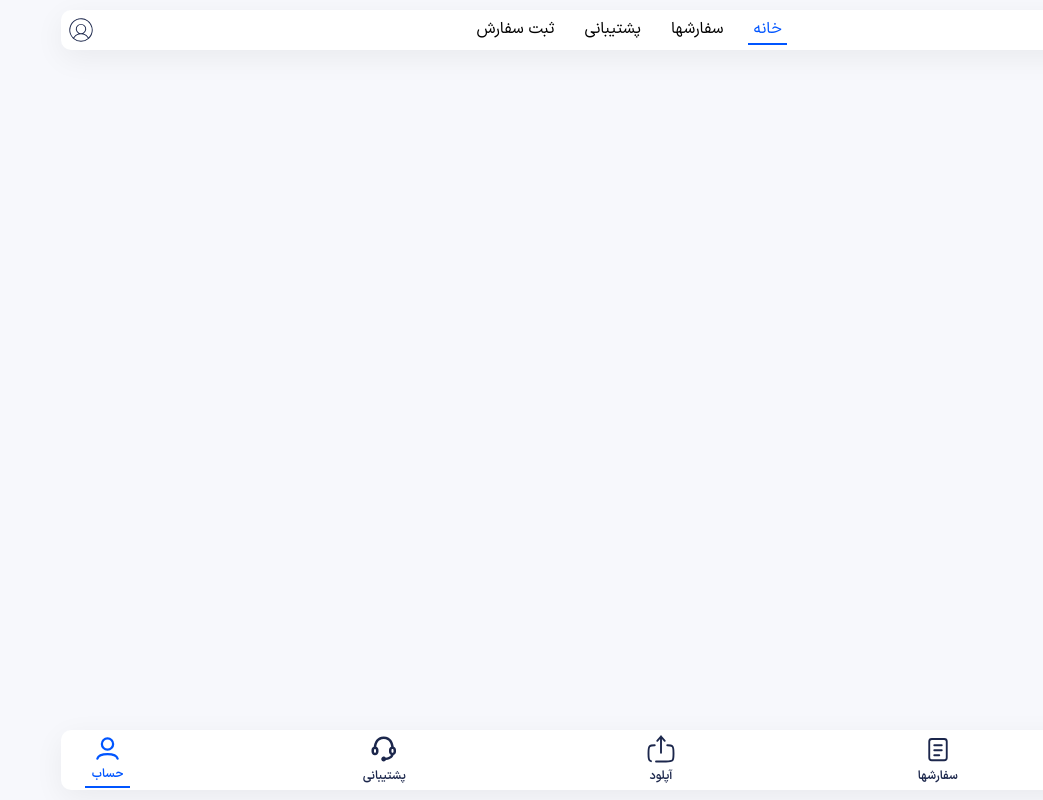
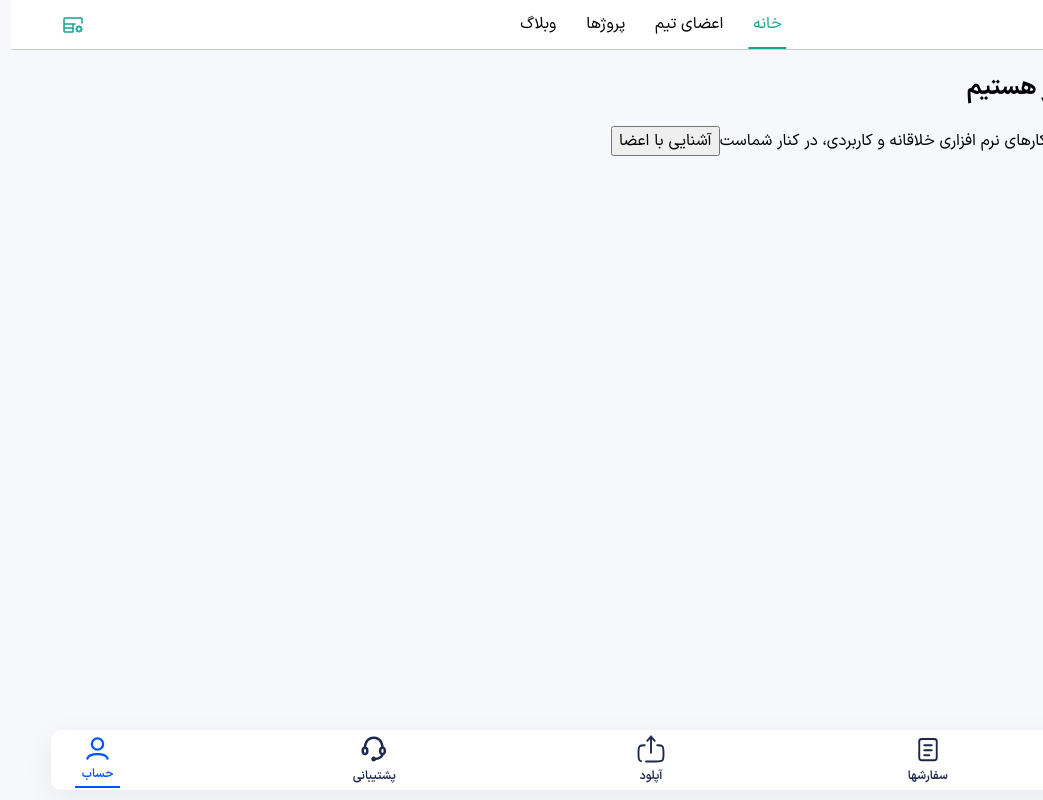
Before and after one commit to aliuserX/final-project, a React (Vite) app: page / in a window 1280 px wide. Shown: the whole page, without its empty margins (237-1280 px from the left). Built offline with nearby package versions, Linux system fonts and the light colour scheme.

Commit message:
re-design header site

```diff
--- a/src/app/App.module.css
+++ b/src/app/App.module.css
@@ -2,6 +2,6 @@
     flex: 1;
     width: 100%;
     max-width: 1200px;
-    margin: 10px auto;
+    margin: 0 auto;
     position: relative;
 }
--- a/src/components/header-component/HeaderComponent.module.css
+++ b/src/components/header-component/HeaderComponent.module.css
@@ -3,52 +3,51 @@ header {
     position: sticky;
     top: 0;
     z-index: 10;
-    height: 40px;
-    flex-shrink: 0;
+    height: 50px;
+    align-items: center;
+    background: white;
+    border-bottom: 1px solid #cccccc;
+    display: flex;
+    justify-content: center;
+}
+.main-header-div{
+    width: 100%;
+    max-width: 1200px;
     display: flex;
     justify-content: space-between;
-    align-items: center;
-    padding: 0 5px;
-    background: white;
-    max-width: 1200px;
-    margin: 10px auto;
-    border-radius: 10px;
-    box-shadow: 0 8px 30px rgba(0, 0, 0, 0.06);
+    height: 100%;
+    background-color: transparent;
+    padding: 0 10px;
+    position: relative;
 }
-header a{
+.main-header-div a{
     display: flex;
     align-items: center;
     gap: 5px;
     color: black;
     text-decoration: none;
+    flex-shrink: 0;
 }
-.header-action-buttons{
+.header-action-buttons-div{
     display: flex;
+    height: 100%;
     align-items: center;
     gap: 20px;
+    position: absolute;
+    left: 50%;
+    transform: translateX(-50%);
 }
-.header-action-buttons a{
+.header-action-buttons-div a{
     padding: 0 5px;
     border-bottom: 2px solid transparent;
-    height: 30px;
+    height: 100%;
 }
 .active-header-action-button{
-    color: #0055ff;
-    border-bottom: 2px solid #0055ff !important;
-}
-.menu-button{
-    display: none;
-    padding: 0;
-    margin: 0;
-    box-shadow: none;
-    border: 0;
-    background-color: transparent;
-    cursor: pointer;
-    width: 25px;
-    height: 25px;
+    color : #12A593 !important;
+    border-bottom: 2px solid #12A593 !important;
 }
 @media (max-width: 630px) {
-    .header-action-buttons {
+    .header-action-buttons-div {
         display: none;
     }
     .menu-button {
--- a/src/components/header-component/HeaderComponent.tsx
+++ b/src/components/header-component/HeaderComponent.tsx
@@ -4,48 +4,14 @@ import {Link, NavLink} from "react-router-dom";
 function HeaderComponent() {
     return (
         <header>
-            <button className={HeaderComponentStyle['menu-button']}>
-                <svg width="25" height="25" viewBox="0 0 24 24" fill="none" xmlns="http://www.w3.org/2000/svg">
-                    <g id="SVGRepo_bgCarrier" strokeWidth="0"/>
-                    <g id="SVGRepo_tracerCarrier" strokeLinecap="round" strokeLinejoin="round"/>
-                    <g id="SVGRepo_iconCarrier">
-                        <path d="M8 12H8.00901M12.0045 12H12.0135M15.991 12H16" stroke="#1C274C" strokeWidth="1.5" strokeLinecap="round" strokeLinejoin="round"/>
-                        <path d="M2 12C2 7.28595 2 4.92893 3.46447 3.46447C4.92893 2 7.28595 2 12 2C16.714 2 19.0711 2 20.5355 3.46447C22 4.92893 22 7.28595 22 12C22 16.714 22 19.0711 20.5355 20.5355C19.0711 22 16.714 22 12 22C7.28595 22 4.92893 22 3.46447 20.5355C2 19.0711 2 16.714 2 12Z" stroke="#1C274C" strokeWidth="1"/>
-                    </g>
+            <div className={HeaderComponentStyle['main-header-div']}>
+                <Link to="/" aria-label="صفحه اصلی کپی ارزان">
+                    <svg className="w-6 h-6 text-gray-800 dark:text-white" aria-hidden="true" xmlns="http://www.w3.org/2000/svg" width="30" height="30" fill="#12A593" viewBox="0 0 24 24">
+                        <path fillRule="evenodd" d="M20.337 3.664c.213.212.354.486.404.782.294 1.711.657 5.195-.906 6.76-1.77 1.768-8.485 5.517-10.611 6.683a.987.987 0 0 1-1.176-.173l-.882-.88-.877-.884a.988.988 0 0 1-.173-1.177c1.165-2.126 4.913-8.841 6.682-10.611 1.562-1.563 5.046-1.198 6.757-.904.296.05.57.191.782.404ZM5.407 7.576l4-.341-2.69 4.48-2.857-.334a.996.996 0 0 1-.565-1.694l2.112-2.111Zm11.357 7.02-.34 4-2.111 2.113a.996.996 0 0 1-1.69-.565l-.422-2.807 4.563-2.74Zm.84-6.21a1.99 1.99 0 1 1-3.98 0 1.99 1.99 0 0 1 3.98 0Z" clipRule="evenodd"/>
                     </svg>
-            </button>
-            <Link className={HeaderComponentStyle['']} to="/" aria-label="صفحه اصلی کپی ارزان">
-                <svg
-                    xmlns="http://www.w3.org/2000/svg"
-                    viewBox="0 0 100 100"
-                    width="30"
-                    height="30"
-                    role="img"
-                    aria-labelledby="logo-title"
-                >
-                    <title id="logo-title">Document and data logo</title>
-                    <g
-                        fill="none"
-                        stroke="#002A77"
-                        strokeWidth="5.5"
-                        strokeLinecap="round"
-                        strokeLinejoin="round"
-                    >
-                        <path d="M39 22.75H72.5L87 37.25V77.25H39" />
-                        <path d="M72.5 22.75V37.25H87" />
-                    </g>
-                    <g fill="#FD5F00">
-                        <rect x="11" y="36" width="29" height="5.5" rx="2.75" />
-                        <rect x="7" y="47.25" width="34" height="5.5" rx="2.75" />
-                        <rect x="14" y="58.5" width="27" height="5.5" rx="2.75" />
-                        <circle cx="47" cy="50" r="2.75" />
-                        <circle cx="54.5" cy="50" r="2.75" />
-                    </g>
-                    <rect x="62" y="47.25" width="14" height="5.5" rx="2.75" fill="#002A77" />
-                </svg>
-                کپی ارزان
+                    تیم توسعه پارس کد
                 </Link>
-            <div className={HeaderComponentStyle['header-action-buttons']}>
+                <div className={HeaderComponentStyle['header-action-buttons-div']}>
                     <NavLink
                         to="/"
                         end
@@ -54,15 +20,16 @@ function HeaderComponent() {
                         }>
                         خانه
                     </NavLink>
-                <Link to="/">سفارشها</Link>
-                <Link to="/">پشتیبانی</Link>
-                <Link to="/">ثبت سفارش</Link>
+                    <Link to="/">اعضای تیم</Link>
+                    <Link to="/">پروژها</Link>
+                    <Link to="/">وبلاگ</Link>
                 </div>
                 <Link to="/">
-                <svg fill="#1C274C" width="30" height="30" viewBox="0 0 256 256" id="Flat" xmlns="http://www.w3.org/2000/svg">
-                    <path d="M228,128A100,100,0,1,0,60.71,201.90967a3.97048,3.97048,0,0,0,.842.751,99.79378,99.79378,0,0,0,132.8982-.00195,3.96558,3.96558,0,0,0,.83813-.74756A99.76267,99.76267,0,0,0,228,128ZM36,128a92,92,0,1,1,157.17139,64.87207,75.616,75.616,0,0,0-44.50782-34.04053,44,44,0,1,0-41.32714,0,75.61784,75.61784,0,0,0-44.50782,34.04A91.70755,91.70755,0,0,1,36,128Zm92,28a36,36,0,1,1,36-36A36.04061,36.04061,0,0,1,128,156ZM68.86475,198.417a68.01092,68.01092,0,0,1,118.27.00049,91.80393,91.80393,0,0,1-118.27-.00049Z"/>
+                    <svg className="w-6 h-6 text-gray-800 dark:text-white" aria-hidden="true" xmlns="http://www.w3.org/2000/svg" width="24" height="24" fill="none" viewBox="0 0 24 24">
+                        <path stroke="#12A593" strokeLinecap="round" strokeLinejoin="round" strokeWidth="1.5" d="M3 15v3c0 .5523.44772 1 1 1h8v-8m-9 4v-4m0 4h9m-9-4V6c0-.55228.44772-1 1-1h16c.5523 0 1 .44772 1 1v4M3 11h11m6.25 5c0 1.2426-1.0073 2.25-2.25 2.25M20.25 16c0-1.2426-1.0073-2.25-2.25-2.25M20.25 16H21m-3 2.25c-1.2426 0-2.25-1.0074-2.25-2.25M18 18.25V19m-2.25-3c0-1.2426 1.0074-2.25 2.25-2.25M15.75 16H15m3-2.25V13m-1.591 1.409-.5303-.5303m4.2426 4.2426-.5303-.5303m-3.182 0-.5303.5303m4.2426-4.2426-.5303.5303"/>
                     </svg>
                 </Link>
+            </div>
         </header>
     )
 }
--- /dev/null
+++ b/src/components/hero-section-component/heroSectionComponent.module.css
@@ -0,0 +1,28 @@
+section{
+    width: 100%;
+    text-align: center;
+    display: flex;
+    align-items: center;
+    justify-content: center;
+    flex-direction: column;
+    border-bottom: 1px solid #cccccc;
+    gap: 20px;
+    padding: 30px 0;
+}
+section h2 {
+    font-size: 20px;
+    padding: 0;
+    margin: 0;
+}
+section span{
+    font-size: 15px;
+}
+section button{
+    box-shadow: none;
+    border: 0;
+    background-color: #12A593;
+    border-radius: 7px;
+    color: white;
+    padding: 10px 25px;
+    cursor: pointer;
+}
--- /dev/null
+++ b/src/components/hero-section-component/heroSectionComponent.tsx
@@ -0,0 +1,11 @@
+function HeroSectionComponent() {
+    return (
+        <section>
+            <h2>ما تیم توسعه نرم افزار هستیم</h2>
+            <span>تیم پارس کد با هدف ساخت راهکارهای نرم افزاری خلاقانه و کاربردی، در کنار شماست</span>
+            <button>آشنایی با اعضا</button>
+        </section>
+    )
+}
+
+export default HeroSectionComponent
--- a/src/index.css
+++ b/src/index.css
@@ -43,7 +43,6 @@ body {
     display: flex;
     flex-direction: column;
     background-color: #F7F8FC;
-    padding: 0 10px;
 }
 button,
 input,
--- a/src/pages/homepage/Homepage.tsx
+++ b/src/pages/homepage/Homepage.tsx
@@ -1,9 +1,9 @@
-import HomePageStyle from './Homepage.module.css'
+import HeroSectionComponent from "../../components/hero-section-component/heroSectionComponent.tsx";
 
 function HomePage() {
     return (
         <>
-            <h1 className={HomePageStyle['color-green']}>سلام</h1>
+            <HeroSectionComponent />
         </>
     )
 }
```
Lines whose indentation alone changed are shown as unchanged.
